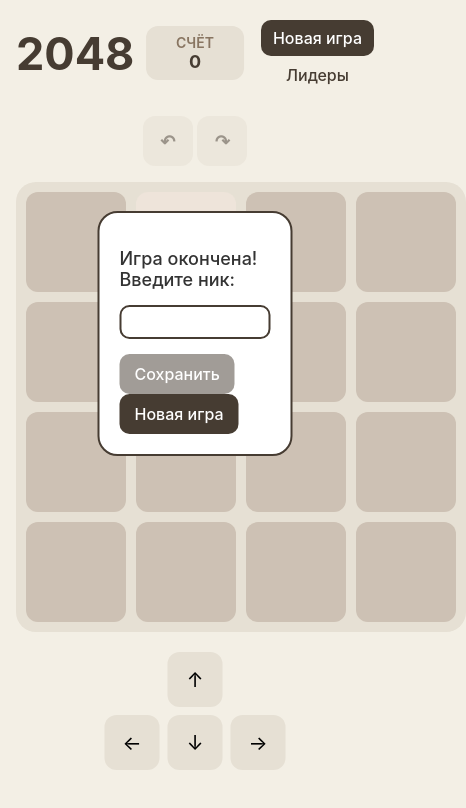
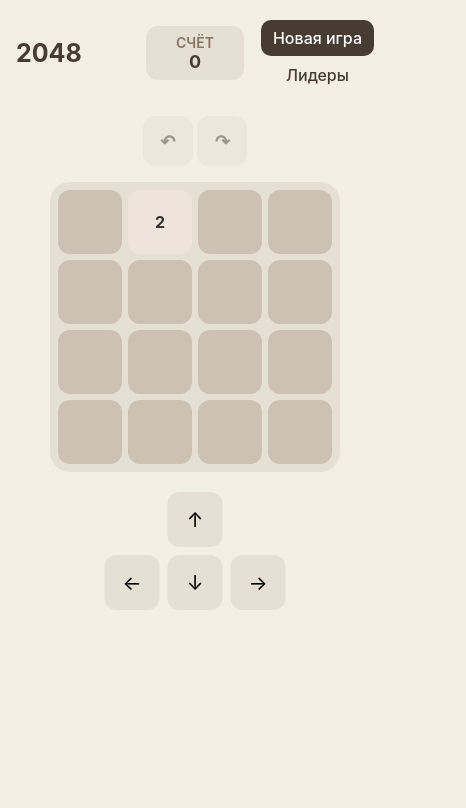
Before and after one commit to rumintsev/2048, a plain HTML site: page index.htm in a window 390 px wide. Shown: the whole page, 466 px wide, since content can reach past the window. Drawn offline with Linux system fonts and the light colour scheme.

Commit message:
Mobile version

```diff
--- a/src/styles/index.css
+++ b/src/styles/index.css
@@ -150,7 +150,7 @@ header {
 }
 
 .gameOverModal {
-  display: block;
+  display: none;
   position: absolute;
   top: 25%;
   left: 50%;
@@ -233,3 +233,32 @@ button:disabled {
   opacity: 0.5;
   cursor: not-allowed;
 }
+
+@media (max-width: 700px) {
+  .title {
+    font-size: 25px;
+    font-weight: 700;
+  }
+
+  .grid {
+    width: calc(80vw - 32px);
+    height: calc(80vw - 32px);
+    aspect-ratio: 1 / 1;
+  }
+
+  .grid div {
+    width: calc(25% - 6px);
+    height: calc(25% - 6px);
+    margin: 3px;
+    display: flex;
+    justify-content: center;
+    align-items: center;
+    font-size: 1.4rem;
+    font-weight: 700;
+    box-sizing: border-box;
+  }
+
+  .grid div {
+    font-size: 1rem;
+  }
+}
```
